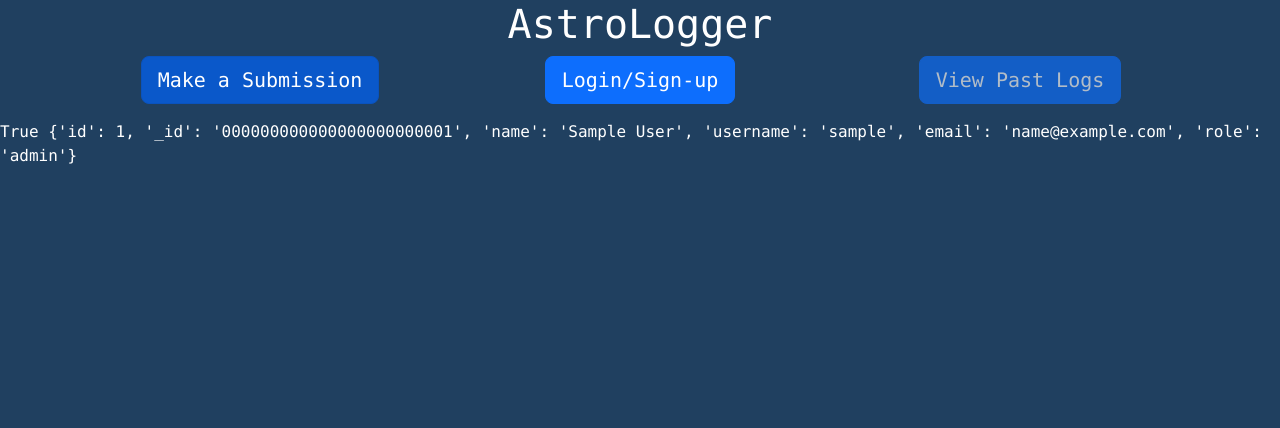
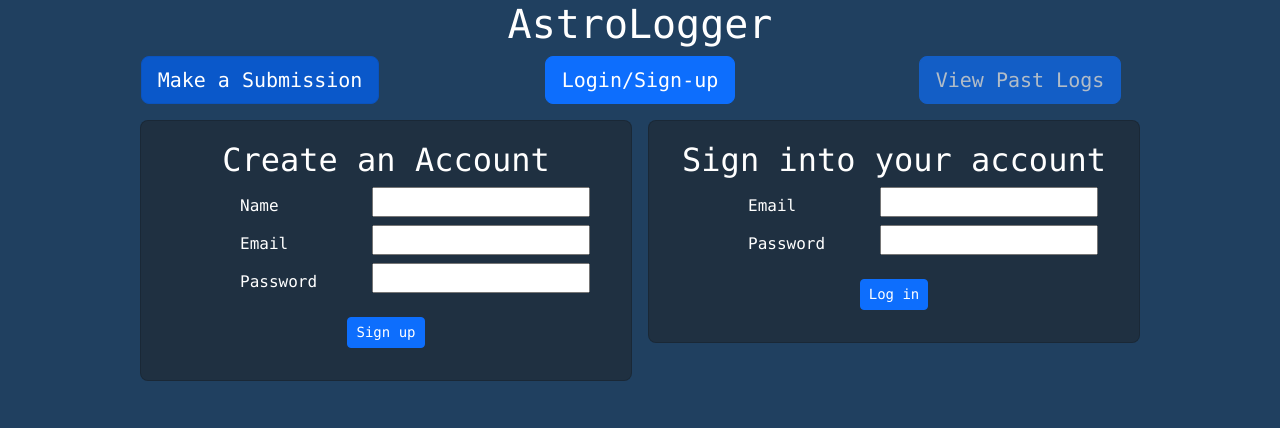
Before and after one commit to rdallim2/AstroLogger, a Flask app: page / in a window 1280 px wide. Shown: the top 428 px of the page. Run offline with Flask 3, Linux system fonts and the light colour scheme; the visitor is signed in with stand-in values (Sample User, id 1).

Commit message:
Basic login/signup features implemented and operational

```diff
--- a/main/app.py
+++ b/main/app.py
@@ -1,4 +1,5 @@
-from flask import Flask, render_template, jsonify, request
+from flask import Flask, render_template, jsonify, request, session, redirect
+from functools import wraps
 import pymongo
 
 app = Flask(__name__)
@@ -11,7 +12,7 @@ db = client.user_login_system
 #Decorators
 def login_required(f):
     @wraps(f)
-    def wrap(*arg, **kwargs):
+    def wrap(*args, **kwargs):
         if 'logged_in' in session:
             return f(*args, **kwargs)
         else:
@@ -37,9 +38,22 @@ filename = 'zip-lat-lng.txt'
 makeZipDict(filename)
 
 @app.route('/')
+def home():
+    print("signup route was accessed.")
+    return render_template('signup.html')
+
+@app.route('/submission')
+@login_required
 def index():
-    print("Index route was accessed.")
+    print("submission route was accessed.")
+    return render_template('index.html')
+
+@app.route('/myLogs')
+@login_required
+def myLogs():
+    print ("myLogs route was accessed.")
     return render_template('myLogs.html')
+
 
 
 
--- a/main/static/css/styles.css
+++ b/main/static/css/styles.css
@@ -53,20 +53,28 @@ h1 {
 
 .card-wrapper {
     display: flex;
-    justify-content: center;
-    align-items: center;
-    width: 40%;
+    flex-direction: row;
+    flex-wrap: wrap;
+    justify-content: space-between;
+    align-items: stretch;
+    width: 80%;
     height: 100%;
+    padding-bottom: 2rem;
+    gap: 1rem;
 }
 
 .card {
+    flex: 1;
     background-color: #1f3041; /* Slightly lighter background for the card */
     padding: 20px;
     justify-content: center;
+    flex-direction: column;
     border-radius: 8px;
-    width: 100%;
     height: 100%;
     color: white;
+    padding-bottom: 2rem;
+    display: flex;
+    margin-bottom: 1rem;
 }
 
 #img-view {
--- a/main/static/js/scripts.js
+++ b/main/static/js/scripts.js
@@ -10,7 +10,7 @@ $("form[name=signup_form").submit(function(e){
         dataType: "json",
         success: function(resp) {
             console.log(resp);
-            window.location.href = "/"; //redirect to main page after account created
+            window.location.href = "/myLogs"; //redirect to main page after account created
         },
         error: function(resp){
             console.log(resp)
@@ -20,3 +20,26 @@ $("form[name=signup_form").submit(function(e){
 
     e.preventDefault();
 });
+
+$("form[name=login_form").submit(function(e){
+    var $form = $(this);
+    var $error = $form.find(".error");
+    var data = $form.serialize(); //bundles data objects from form to send to backend
+
+    $.ajax({
+        url: "/user/login",
+        type: "POST",
+        data: data,
+        dataType: "json",
+        success: function(resp) {
+            console.log(resp);
+            window.location.href = "/myLogs"; //redirect to main page after account created
+        },
+        error: function(resp){
+            console.log(resp)
+            $error.text(resp.responseJSON.error).removeClass("error-hidden"); //get error message from models.py and remove hidden feature from html
+        }
+    });
+
+    e.preventDefault();
+});
--- a/main/templates/myLogs.html
+++ b/main/templates/myLogs.html
@@ -1,6 +1,34 @@
 {% extends "base.html" %}
 
 {% block content %}
+
+        <div class="container-fluid">
+            <div class="row justify-content-center">
+                <div class="card-wrapper">
+                    <div class="card h-100">
+                        <h2 class="text-center">Dashboard</h2>
+                        <p class="center">You are currently logged in</p>
+
+                        <div class="center">
+                            <a href="/user/signout" class="btn btn-primary btn-sm">Sign Out</a>
+                        </div>
+                    </div>
+                    <div class="card h-100">
+                        <h2 class="text-center">Your Info</h2>
+                        <div>
+                            <strong>ID:</strong> {{ session['user']['_id'] }}
+                        </div>
+                        <div>
+                            <strong>Name:</strong> {{ session['user']['name'] }}
+                        </div>
+                        <div>
+                            <strong>Email:</strong> {{ session['user']['email'] }}
+                        </div>
+                    </div>
+                </div>
+            </div>
+        </div>
+
 
 {{ session['logged_in']}}
 {{ session['user'] }}
--- a/main/templates/signup.html
+++ b/main/templates/signup.html
@@ -4,7 +4,7 @@
     <div class="container-fluid">
         <div class="row justify-content-center">
             <div class="card-wrapper">
-                <div class="card">
+                <div class="card h-100">
                     <h2 class="text-center">Create an Account</h2>
                     <form name="signup_form">
                         <div class="row justify-content-center">
@@ -45,8 +45,41 @@
                         </div>
                     </form>
                 </div>
+                <div class="card h-100">
+                    <h2 class="text-center">Sign into your account</h2>
+                    <form name="login_form">
+                        <div class="row justify-content-center">
+                            <div class="col-md-8">
+                                <div class="form-group row">
+                                    <label for="email" class="col-sm-5 col-form-label text-right">Email</label>
+                                    <div class="col-sm-7">
+                                        <input type="email" name="email" class="field" required>
+                                    </div>
+                                </div>
+                            </div>
+                        </div>
+                        <div class="row justify-content-center">
+                            <div class="col-md-8">
+                                <div class="form-group row">
+                                    <label for="password" class="col-sm-5 col-form-label text-right">Password</label>
+                                    <div class="col-sm-7">
+                                        <input type="password" name="password" class="field" required>
+                                    </div>
+                                </div>
+                            </div>
+                        </div>
+                        <p class="error error--hidden"></p>
+                        <div class="row justify-content-center">
+                            <div class="col-auto">
+                                <input type="submit" value="Log in" class="btn btn-primary btn-sm">
+                            </div>
+                        </div>
+                    </form>
+                </div>
             </div>
         </div>
     </div>
 
+
+
 {% endblock %}
```
Also changed, not shown: main/user/models.py (+11 -0 lines), main/user/routes.py (+8 -9 lines).
